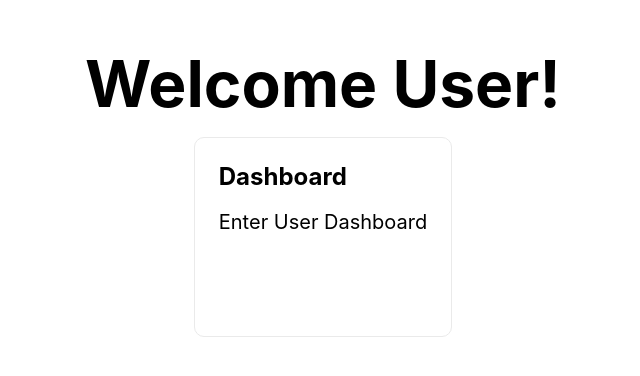
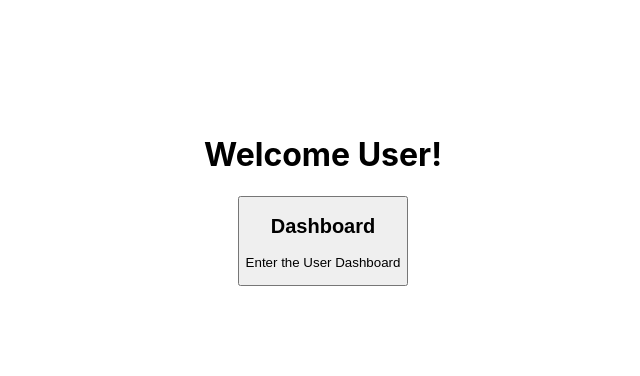
Before and after one commit to CodeWizrd001/TodoNext, a Next.js app: page / in a window 1280 px wide. Shown: the part 200-576 px from the top of the page, without its empty margins (317-957 px from the left). Built offline with nearby package versions, Linux system fonts and the light colour scheme.

Commit message:
changed button UI

```diff
--- a/pages/index.tsx
+++ b/pages/index.tsx
@@ -8,16 +8,16 @@ const Home: NextPage = () => {
   return (
     <div className={styles.container}>
       <main className={styles.main}>
-        <h1 className={styles.title}>
-          Welcome User!
+        <h1>
+         <strong> Welcome User!</strong>
         </h1>
 
         <div className={styles.grid}>
           <Link href="/dashboard">
-            <div className={styles.card}>
+            <button >
               <h2>Dashboard</h2>
-              <p>Enter User Dashboard</p>
-            </div>
+              <p>Enter the User Dashboard</p>
+            </button>
           </Link>
         </div>
       </main>
```
Also changed, not shown: 2 other files (tests, documents, lock files or other folders).
